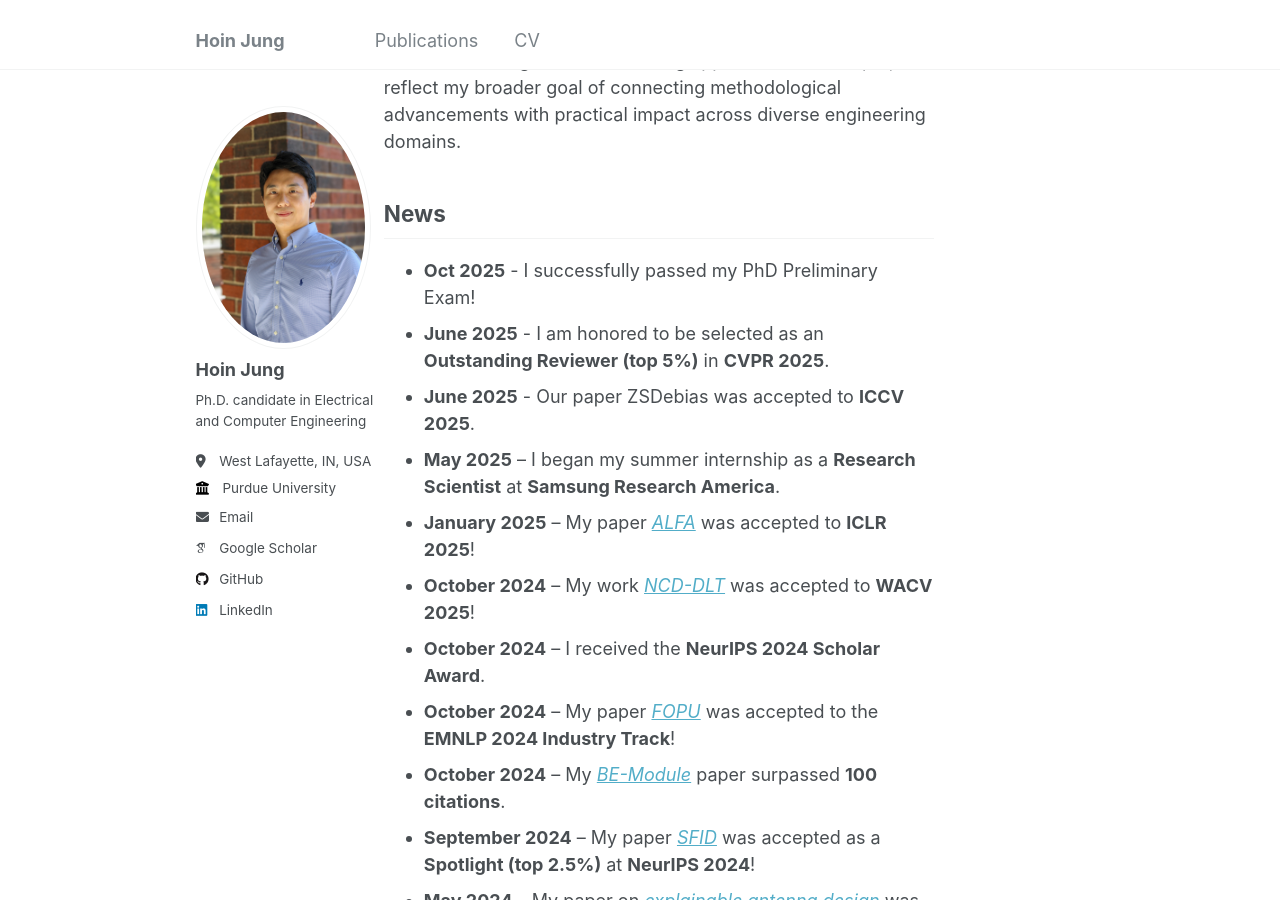
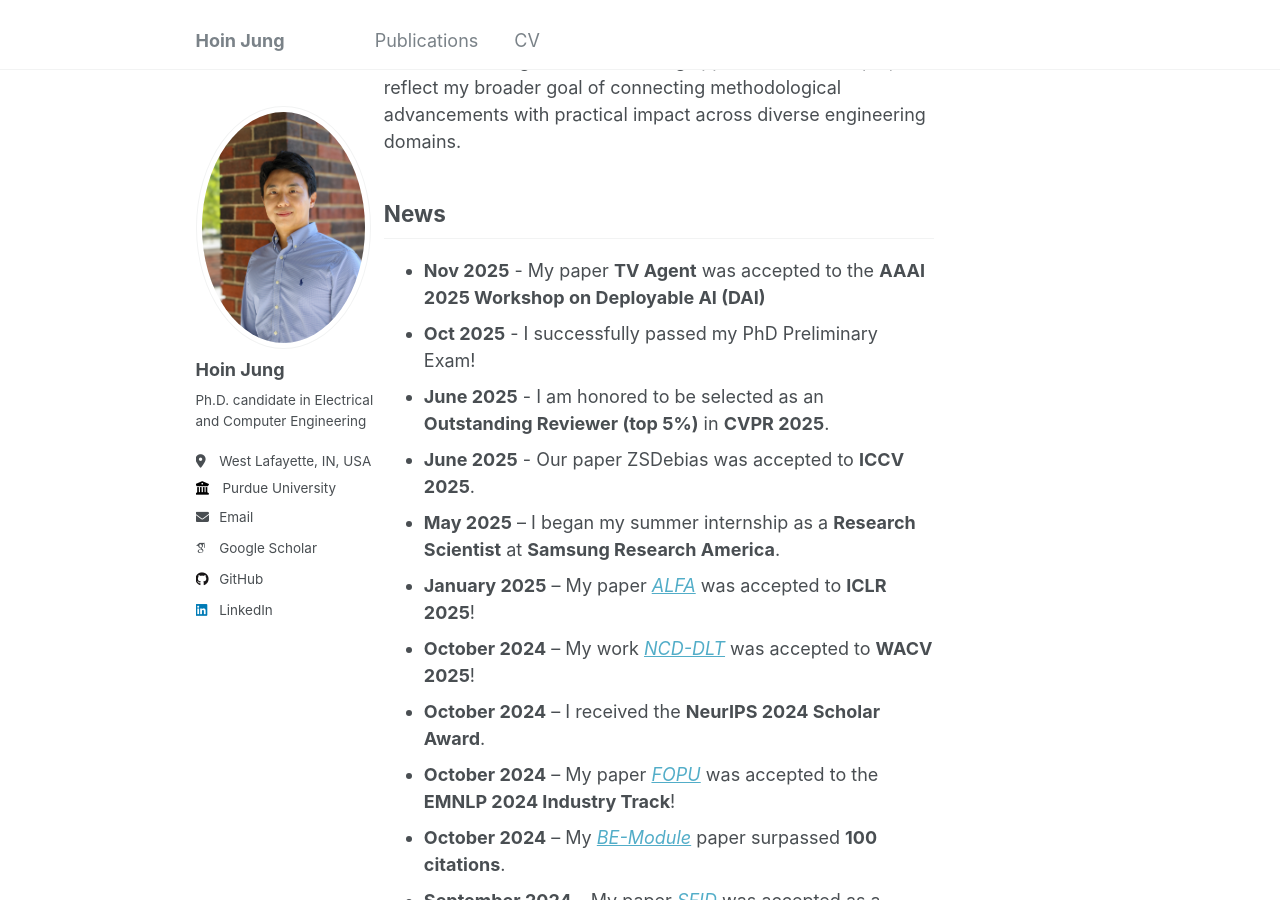
Before and after one commit to HoinJung/hoinjung.github.io, a Jekyll site: the page built from _pages/about.md, in a window 1280 px wide and 900 px high, scrolled down 530 px. Built offline with Jekyll 4.4.1, drawn with Linux system fonts in a browser that asks for light colours; some web fonts are replaced.

Commit message:
Update about.md

```diff
--- a/_pages/about.md
+++ b/_pages/about.md
@@ -10,6 +10,7 @@ I am a Ph.D. candidate in Electrical and Computer Engineering at Purdue Universi
 
 In addition to my foundational research, I am passionate about applying machine learning to solve tangible problems across various industries and engineering problems. My applied work involves using generative AI for complex engineering design, developing systems for industrial machine perception, creating intelligent agents for consumer electronics, and leveraging machine learning in remote sensing applications. These projects reflect my broader goal of connecting methodological advancements with practical impact across diverse engineering domains.
 ## News
+- **Nov 2025** - My paper **TV Agent** was accepted to the **AAAI 2025 Workshop on Deployable AI (DAI)**
 - **Oct 2025** - I successfully passed my PhD Preliminary Exam!
 - **June 2025** - I am honored to be selected as an **Outstanding Reviewer (top 5%)**  in **CVPR 2025**.
 - **June 2025** - Our paper ZSDebias was accepted to **ICCV 2025**.
```
